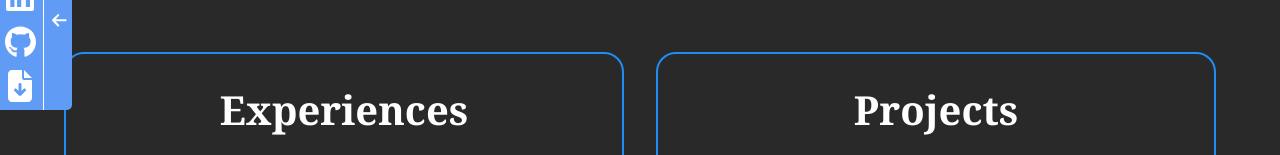
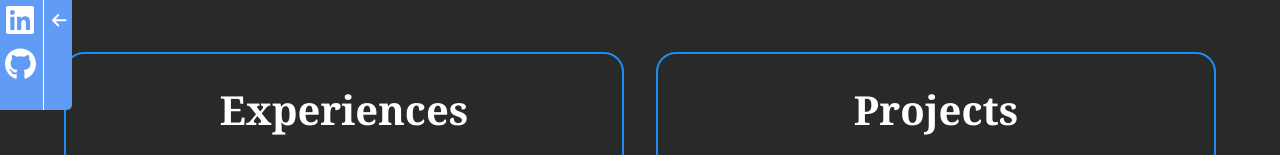
Before and after one commit to brianzheng205/portfolio, a Next.js app: page / in a window 1280 px wide. Shown: the part 380-535 px from the top of the page. Built offline with nearby package versions, Linux system fonts and the light colour scheme.

Commit message:
Remove resume

```diff
--- a/src/app/components/SideBar.tsx
+++ b/src/app/components/SideBar.tsx
@@ -24,7 +24,6 @@ export default function SideBar() {
   const email = "brianzheng205@gmail.com";
   const linkedInUrl = "https://www.linkedin.com/in/brian205/";
   const githubUrl = "https://github.com/brianzheng205";
-  const resumeUrl = "/resume.pdf";
 
   const handleCopyEmail = () => {
     navigator.clipboard.writeText(email).then(() => {
@@ -62,14 +61,6 @@ export default function SideBar() {
         >
           <FontAwesomeIcon icon={faGithub} size="2x" />
         </a>
-        <a
-          className={styles.icon}
-          href={resumeUrl}
-          target="_blank"
-          rel="noopener noreferrer"
-        >
-          <FontAwesomeIcon icon={faFileDownload} size="2x" />
-        </a>
       </div>
 
       <div
```
Also changed, not shown: 1 other file (tests, documents, lock files or other folders).
